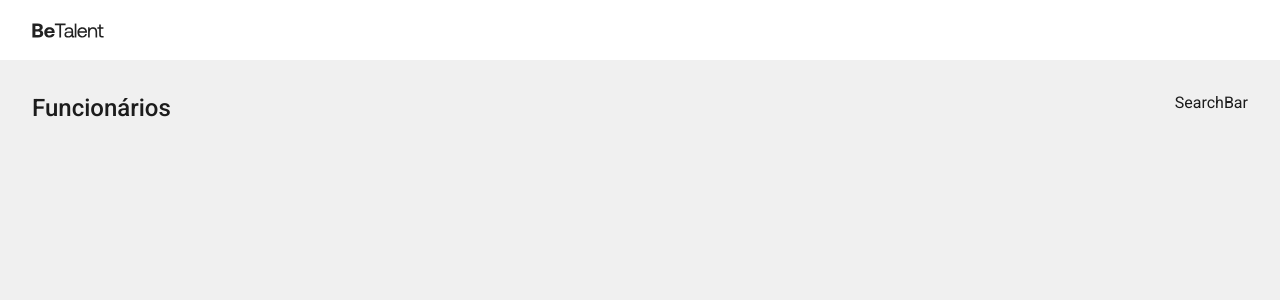
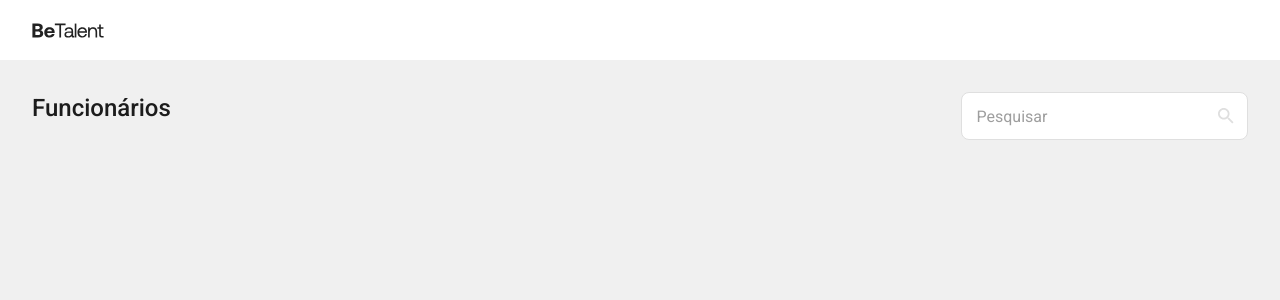
Before and after one commit to FranciscoBraaz/betalent-front, a React (Vite) app: page / in a window 1280 px wide. Shown: the top 300 px of the page. Built offline with nearby package versions, Linux system fonts and the light colour scheme; data requests are answered from the project's data file.

Commit message:
feat: create SearchBar

```diff
--- a/package.json
+++ b/package.json
@@ -13,6 +13,7 @@
     "@tanstack/react-query": "^5.66.9",
     "axios": "^1.8.1",
     "json-server": "^1.0.0-beta.3",
+    "lucide-react": "^0.476.0",
     "react": "^19.0.0",
     "react-dom": "^19.0.0",
     "vite-plugin-svgr": "^4.3.0"
--- a/src/components/Header/index.scss
+++ b/src/components/Header/index.scss
@@ -6,7 +6,7 @@
   padding: 0px 32px;
   display: flex;
   align-items: center;
-  box-shadow: 0px 2px 8px #000;
+  box-shadow: 0px 2px 8px rgba(0, 0, 0, 0.2);
 
   & > h1 {
     font-size: 24px;
--- /dev/null
+++ b/src/components/SearchBar/hooks/useDefineClassName.ts
@@ -0,0 +1,27 @@
+function useDefineClassName({
+  size,
+  disabled,
+  searchValue,
+}: {
+  size: string;
+  disabled: boolean;
+  searchValue: string;
+}) {
+  function returnSearchBarClassName() {
+    let currentClassName = `search-bar search-bar--${size} `;
+    if (disabled) currentClassName += `search-bar--disabled `;
+
+    return currentClassName;
+  }
+
+  function returnCloseIconClassName() {
+    let className = "search-bar__icon-right";
+    if (searchValue) className += " search-bar__icon-right--visible";
+
+    return className;
+  }
+
+  return { returnSearchBarClassName, returnCloseIconClassName };
+}
+
+export default useDefineClassName;
--- /dev/null
+++ b/src/components/SearchBar/hooks/useSearch.ts
@@ -0,0 +1,21 @@
+import { useEffect, useState } from "react";
+import { useDebounce } from "../../../hooks/useDebounce";
+
+function useSearch({ onChange }: { onChange?: (search: string) => void }) {
+  const [search, setSearch] = useState("");
+  const debouncedSearch = useDebounce(search, 500);
+
+  useEffect(() => {
+    if (onChange) {
+      onChange(debouncedSearch);
+    }
+  }, [debouncedSearch, onChange]);
+
+  function handleClickClear() {
+    setSearch("");
+  }
+
+  return { search, setSearch, handleClickClear };
+}
+
+export default useSearch;
--- /dev/null
+++ b/src/components/SearchBar/index.scss
@@ -0,0 +1,73 @@
+@use "../../styles/variables.scss";
+
+.search-bar {
+  display: flex;
+  width: 100%;
+  position: relative;
+  align-items: center;
+  max-width: 287px;
+  height: 48px;
+  max-height: 48px;
+
+  & input {
+    font-size: 16px;
+    padding: 16px 14.5px;
+    line-height: 19.09px;
+
+    background-color: variables.$white;
+    border-radius: 4px;
+    color: variables.$text-secondary;
+
+    line-height: 140%;
+    font-weight: 400;
+    white-space: nowrap;
+    width: 100%;
+    height: 100%;
+    box-sizing: border-box;
+    border: 1px solid variables.$text-tertiary;
+    border-radius: 8px;
+
+    &::placeholder {
+      color: variables.$text-secondary;
+    }
+  }
+
+  & > svg {
+    margin: 16px 14.5px;
+    position: absolute;
+    width: 16px;
+    height: 16px;
+    min-width: 16px;
+    min-height: 16px;
+    right: 0;
+
+    & > path {
+      fill: variables.$text-tertiary;
+    }
+  }
+
+  &--disabled {
+    pointer-events: none;
+
+    input::placeholder {
+      color: variables.$text-secondary !important;
+    }
+
+    svg {
+      color: #dfdfdf;
+    }
+  }
+}
+
+.search-bar__icon-right {
+  right: 0;
+  cursor: pointer;
+  opacity: 0;
+  pointer-events: none;
+  transition: all 0.2s ease;
+
+  &--visible {
+    opacity: 1;
+    pointer-events: all;
+  }
+}
--- /dev/null
+++ b/src/components/SearchBar/index.tsx
@@ -0,0 +1,59 @@
+import SearchGlass from "../../assets/searchGlass.svg?react";
+
+// Custom hooks
+import useDefineClassName from "./hooks/useDefineClassName";
+import useSearch from "./hooks/useSearch";
+
+// Styles
+import "./index.scss";
+
+interface SearchBarProps {
+  size?: "small" | "medium" | "large";
+  disabled?: boolean;
+  placeholder?: string;
+  onlyLettersAndNumbers?: boolean;
+  infoIndicator?: string;
+  onChange?: (search: string) => void;
+}
+
+function SearchBar({
+  size = "medium",
+  disabled = false,
+  placeholder = "Pesquisar",
+  onlyLettersAndNumbers = false,
+  onChange,
+}: SearchBarProps) {
+  const { search, setSearch, handleClickClear } = useSearch({ onChange });
+  const { returnCloseIconClassName, returnSearchBarClassName } =
+    useDefineClassName({
+      size,
+      disabled,
+      searchValue: search,
+    });
+
+  return (
+    <div className={returnSearchBarClassName()}>
+      <input
+        type="text"
+        inputMode="search"
+        placeholder={placeholder}
+        aria-label="Pesquisar"
+        onChange={(evt) => {
+          if (onlyLettersAndNumbers) {
+            setSearch(
+              evt.target.value.replace(/[^\w\sÀ-ÖØ-öø-ÿ'`~^"´`¨&]/g, "")
+            );
+          } else {
+            setSearch(evt.target.value);
+          }
+        }}
+        value={search}
+        style={search ? { paddingRight: 32 } : {}}
+      />
+      <SearchGlass />
+      {/* <X className={returnCloseIconClassName()} onClick={handleClickClear} /> */}
+    </div>
+  );
+}
+
+export default SearchBar;
--- /dev/null
+++ b/src/hooks/useDebounce.ts
@@ -0,0 +1,14 @@
+import { useEffect, useState } from "react";
+
+export function useDebounce(value: string, delay: number) {
+  const [debouncedValue, setDebouncedValue] = useState(value);
+  useEffect(() => {
+    const handler = setTimeout(() => {
+      setDebouncedValue(value);
+    }, delay);
+    return () => {
+      clearTimeout(handler);
+    };
+  }, [value, delay]);
+  return debouncedValue;
+}
--- a/src/pages/Home/index.tsx
+++ b/src/pages/Home/index.tsx
@@ -1,4 +1,5 @@
 import Header from "../../components/Header";
+import SearchBar from "../../components/SearchBar";
 import useGetEmployees from "./hooks/useGetEmployees";
 
 // Styles
@@ -22,7 +23,7 @@ function Home() {
         <div className="home-container">
           <section>
             <h2>Funcionários</h2>
-            <div>SearchBar</div>
+            <SearchBar size="medium" />
           </section>
         </div>
       </main>
--- a/src/styles/variables.scss
+++ b/src/styles/variables.scss
@@ -28,6 +28,7 @@ $error-xlg: #670300;
 
 $text-primary: #1c1c1c;
 $text-secondary: #9e9e9e;
+$text-tertiary: #dfdfdf;
 $text-disabled: #bfbfbf;
 
 $bg-main: #f0f0f0;
```
Also changed, not shown: src/assets/searchGlass.svg (added).
